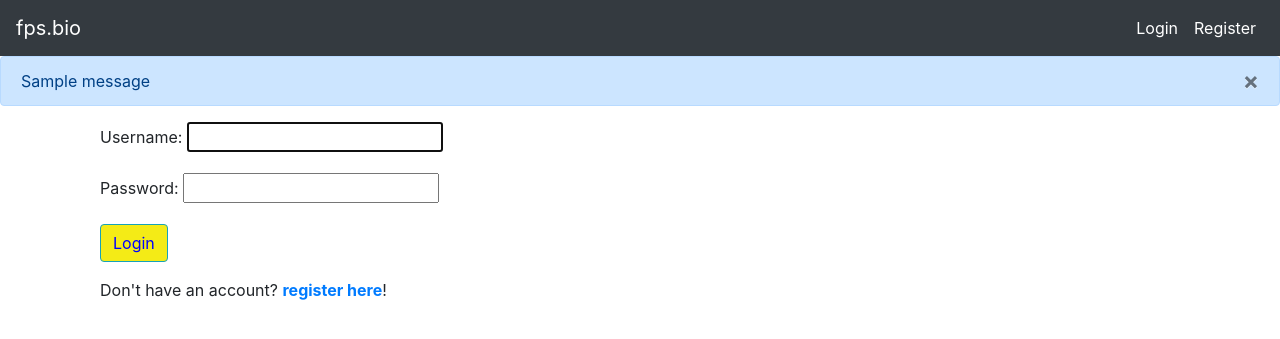
After one commit to davds/CS338-Project, a Django app: page /login in a window 1280 px wide. The commit adds this page. Shown: the top 339 px of the page. Run offline with Django 3.2, Linux system fonts and the light colour scheme; one stand-in notice (Sample message) is shown; some libraries are stand-ins or nearby versions.

Commit message:
profile building

```diff
--- a/fpsbio/main/templates/main/header.html
+++ b/fpsbio/main/templates/main/header.html
@@ -3,23 +3,52 @@
     <!-- Prism CSS -->
     <link href="{% static "tinymce/css/prism.css" %}" rel="stylesheet">
     <!-- Compiled and minified CSS -->
-    <link rel="stylesheet" href="{% static "main/css/materialize.css" %}">
+    <link rel="stylesheet" href="https://maxcdn.bootstrapcdn.com/bootstrap/4.0.0/css/bootstrap.min.css" integrity="sha384-Gn5384xqQ1aoWXA+058RXPxPg6fy4IWvTNh0E263XmFcJlSAwiGgFAW/dAiS6JXm" crossorigin="anonymous">
+    <!--link rel="stylesheet" href="{% static "main/css/materialize.css" %}"-->
     <!-- Compiled and minified JavaScript -->
     <script src="https://cdnjs.cloudflare.com/ajax/libs/materialize/1.0.0/js/materialize.min.js"></script>
 </head>
 
 
 <body>
-  <nav>
-    <div class="nav-wrapper">
-      <a href="/" class="brand-logo">fpsbio</a>
-      <ul id="nav-mobile" class="right hide-on-med-and-down">
-        <li><a href="/">Home</a></li>
-        <li><a href="/login">Login</a></li>
-        <li><a href="/register">Register</a></li>
+  <nav class="navbar navbar-expand-lg navbar-dark bg-dark">
+    <a class="navbar-brand" href="/">fps.bio</a>
+    <button class="navbar-toggler" type="button" data-toggle="collapse" data-target="#navbarSupportedContent" aria-controls="navbarSupportedContent" aria-expanded="false" aria-label="Toggle navigation">
+      <span class="navbar-toggler-icon"></span>
+    </button>
+
+    <div class="collapse navbar-collapse" id="navbarSupportedContent">
+      <ul class="navbar-nav mr-auto">
+
       </ul>
+      <ul class="navbar-nav">
+      {% if not user.is_authenticated %}
+        <li class="nav-item active">
+          <a class="nav-link" href="/login">Login</a>
+        </li>
+        <li class="nav-item active">
+          <a class="nav-link" href="/register">Register</a>
+        </li>
+      {% else %}
+        <li class="nav-item dropdown">
+          <a class="nav-link active dropdown-toggle" href="#" id="navbarDropdown" role="button" data-toggle="dropdown" aria-haspopup="true" aria-expanded="false">
+            {{user.username}}
+          </a>
+          <div class="dropdown-menu dropdown-menu-right" aria-labelledby="navbarDropdown">
+            <a class="dropdown-item" href="/profile">Profile</a>
+            <a class="dropdown-item" href="/settings">Settings</a>
+            <div class="dropdown-divider"></div>
+            <a class="dropdown-item" href="/logout">Logout</a>
+          </div>
+        </li>
+      {% endif %}
+      </ul>
+
     </div>
   </nav>
+
+ {% include 'main/includes/messages.html' %}
+
   <div class="container">
     {% block content %}
     {% endblock %}
@@ -28,3 +57,6 @@
 
 <!-- Prism JS -->
 <script src="{% static "tinymce/js/prism.js" %}"></script>
+<script src="https://code.jquery.com/jquery-3.2.1.slim.min.js" integrity="sha384-KJ3o2DKtIkvYIK3UENzmM7KCkRr/rE9/Qpg6aAZGJwFDMVNA/GpGFF93hXpG5KkN" crossorigin="anonymous"></script>
+<script src="https://cdnjs.cloudflare.com/ajax/libs/popper.js/1.12.9/umd/popper.min.js" integrity="sha384-ApNbgh9B+Y1QKtv3Rn7W3mgPxhU9K/ScQsAP7hUibX39j7fakFPskvXusvfa0b4Q" crossorigin="anonymous"></script>
+<script src="https://maxcdn.bootstrapcdn.com/bootstrap/4.0.0/js/bootstrap.min.js" integrity="sha384-JZR6Spejh4U02d8jOt6vLEHfe/JQGiRRSQQxSfFWpi1MquVdAyjUar5+76PVCmYl" crossorigin="anonymous"></script>
--- /dev/null
+++ b/fpsbio/main/templates/main/includes/messages.html
@@ -0,0 +1,18 @@
+  {% if messages %}
+    {% for message in messages %}
+      {% if message.tags == 'success'%}
+        <div class="alert alert-primary" role="alert">
+      {% elif message.tags == 'info'%}
+        <div class="alert alert-info" role="alert">
+      {% elif message.tags == 'warning'%}
+        <div class="alert alert-warning" role="alert">
+      {% elif message.tags == 'error'%}
+        <div class="alert alert-danger" role="alert">
+      {% endif %}
+      {{message}}
+      <button type="button" class="close" data-dismiss="alert" aria-label="Close">
+    <span aria-hidden="true">&times;</span>
+  </button>
+    </div>
+    {% endfor %}
+  {% endif %}
--- /dev/null
+++ b/fpsbio/main/templates/main/login.html
@@ -0,0 +1,13 @@
+{% extends 'main/header.html' %}
+
+{% block content %}
+
+    <div class="container">
+        <form method="POST">
+        {% csrf_token %}
+        {{form.as_p}}
+            <button style="background-color:#F4EB16; color:blue" class="btn btn-outline-info" type="submit">Login</button>
+        </form>
+        Don't have an account? <a href="/register" target="blank"><strong>register here</strong></a>!
+    </div>
+{% endblock %}
--- a/fpsbio/main/urls.py
+++ b/fpsbio/main/urls.py
@@ -7,5 +7,10 @@ app_name = 'main'  # here for namespacing of urls.
 urlpatterns = [
     path("", views.homepage, name="homepage"),
     path("register/", views.register, name="register"),
+    path("logout", views.logout_request, name="logout"),
+    path("login", views.login_request, name="login"),
     path("profile/<username>/", views.profile, name="profile"),
+    path("profile/<username>/edit", views.profile_edit, name="editprofile"),
+    path("profile/", views.myprofile, name="myprofile"),
+    path("update/<username>/<changes>", views.profile_update, name="updateprofile"),
 ]
--- a/fpsbio/main/views.py
+++ b/fpsbio/main/views.py
@@ -1,38 +1,100 @@
 from django.shortcuts import render, redirect
-from .models import Profile
+from .models import *
 from django.contrib.auth.forms import UserCreationForm, AuthenticationForm
 from django.contrib.auth import logout, authenticate, login
-
+from django.contrib import messages;
+from .forms import NewUserForm
 
 # Create your views here.
 def homepage(request):
     return render(request = request,
                   template_name='main/home.html',
-                  context = {"tutorials":Profile.objects.all})
+                  context = {"profiles":Profile.objects.all})
 
 def register(request):
     if request.method == "POST":
-        form = UserCreationForm(request.POST)
+        form = NewUserForm(request.POST)
         if form.is_valid():
             user = form.save()
             username = form.cleaned_data.get('username')
+            messages.success(request, f"New account created: {username}")
+            profile = Profile()
+            profile.username = username
+            profile.content = "a brand new user :)"
+            profile.save()
             login(request, user)
             return redirect("main:homepage")
 
         else:
             for msg in form.error_messages:
-                print(form.error_messages[msg])
+                messages.error(request, f"{msg}: {form.error_messages[msg]}")
 
             return render(request = request,
                           template_name = "main/register.html",
                           context={"form":form})
 
-    form = UserCreationForm
+    form = NewUserForm
     return render(request = request,
                   template_name = "main/register.html",
                   context={"form":form})
 
+def logout_request(request):
+    logout(request)
+    messages.info(request, "Logged out successfully!")
+    return redirect("main:homepage")
+
+def login_request(request):
+    if request.method == 'POST':
+        form = AuthenticationForm(request=request, data=request.POST)
+        if form.is_valid():
+            username = form.cleaned_data.get('username')
+            password = form.cleaned_data.get('password')
+            user = authenticate(username=username, password=password)
+            if user is not None:
+                login(request, user)
+                messages.info(request, f"You are now logged in as {username}")
+                return redirect('/')
+            else:
+                messages.error(request, "Invalid username or password.")
+        else:
+            messages.error(request, "Invalid username or password.")
+    form = AuthenticationForm()
+    return render(request = request,
+                    template_name = "main/login.html",
+                    context={"form":form})
+
 def profile(request, username):
     return render(request = request,
                   template_name='main/profile.html',
-                  context = {"tutorial":Profile.objects.get(tutorial_title=username)})
+                  context = {"profile":Profile.objects.get(username=username)})
+
+def myprofile(request):
+    username = request.user.get_username()
+    return render(request = request,
+                  template_name='main/profile.html',
+                  context = {"profile":Profile.objects.get(username=username)})
+
+def profile_edit(request, username):
+    r_username = request.user.get_username()
+    if (r_username == username):
+        return render(request = request,
+                template_name='main/profile.html',
+                context = {"profile":Profile.objects.get(username=username),"edit":True})
+    else:
+        return redirect("main:homepage")
+
+def profile_update(request, username, changes):
+    r_username = request.user.get_username()
+    if (r_username == username):
+        profile = Profile.objects.get(username=username)
+        changes = changes.split(",")
+        for change in changes:
+            change = change.split("\":\"")
+            key = change[0].strip("\"")
+            value = change[1].strip("\"")
+            test = getattr(profile, key)
+            setattr(profile, key, value)
+            profile.save()
+        return redirect("main:myprofile")
+    else:
+        return redirect("main:homepage")
```
Also changed, not shown: fpsbio/main/admin.py (+17 -8 lines), fpsbio/main/forms.py (added, +17 -0 lines), fpsbio/main/models.py (+53 -12 lines), fpsbio/main/templates/main/home.html (+8 -10 lines), fpsbio/main/templates/main/profile.html (+46 -7 lines), fpsbio/db.save.sqlite3 (added), fpsbio/db.sqlite3, fpsbio/main/migrations/0001_initial.py, fpsbio/main/migrations/0002_alter_profile_cards.py (added), fpsbio/main/migrations/0002_auto_20210810_0320.py (deleted), fpsbio/main/migrations/0003_auto_20210810_0325.py (deleted), fpsbio/main/migrations/0004_auto_20210811_0443.py (deleted), 2 other files.
